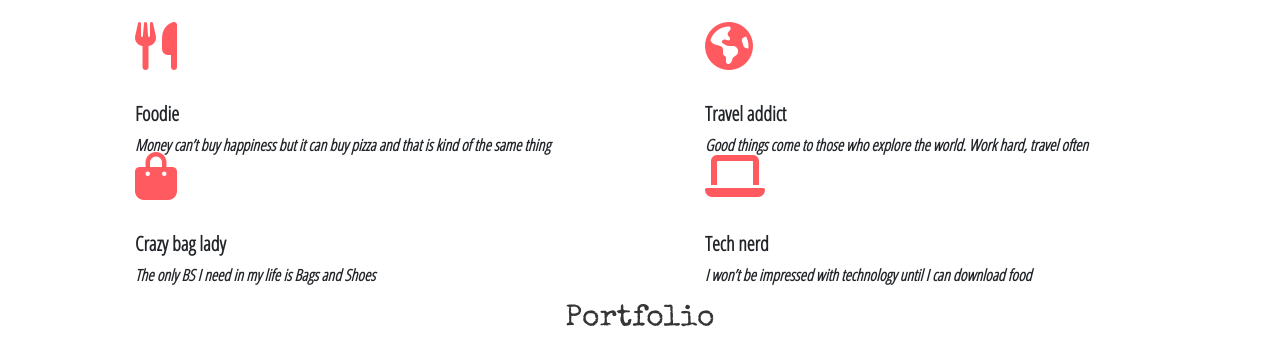
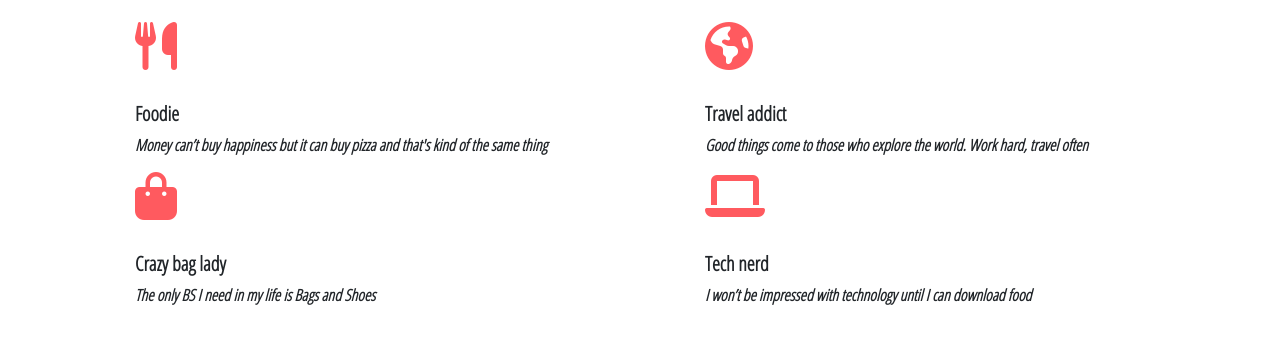
Before and after one commit to emmwagenaar/Nieuwe-website, a website: page index.html in a window 1280 px wide. Shown: the part 1571-1911 px from the top of the page. Drawn offline with nearby package versions, Linux system fonts and the light colour scheme; a script that the page names is missing.

Commit message:
update 2

```diff
--- a/index.html
+++ b/index.html
@@ -100,7 +100,7 @@
 			<h3><strong>Foodie</strong></h3>
 			</div>
 			<p>
-			<em>Money can’t buy happiness but it can buy pizza and that is kind of the same thing</em>
+			<em>Money can’t buy happiness but it can buy pizza and that's kind of the same thing</em>
 			</p>
 		  </div>
 		</div>
--- a/style.css
+++ b/style.css
@@ -140,7 +140,7 @@ a:hover {
 .card-about {
   padding: 50px;
   padding-top: 10px;
-  height: 100px;
+  height: 120px;
   margin-bottom: 30px;
   margin-top: 0px;
 }
```
